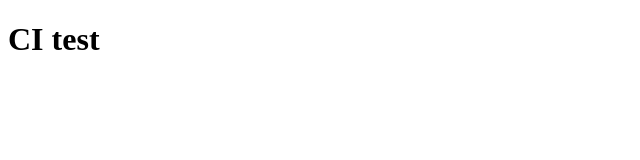
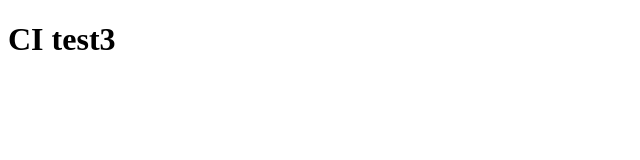
Before and after one commit to takaer/ci-test, a plain HTML site: page ci-test/index.html in a window 1280 px wide. Shown: the full height of the page, 0-640 px from the left. Drawn offline with Linux system fonts and the light colour scheme.

Commit message:
pull req test

```diff
--- a/ci-test/index.html
+++ b/ci-test/index.html
@@ -7,6 +7,6 @@
     <title>Document</title>
 </head>
 <body>
-    <h1>CI test</h1>
+    <h1>CI test3</h1>
 </body>
 </html>
```
